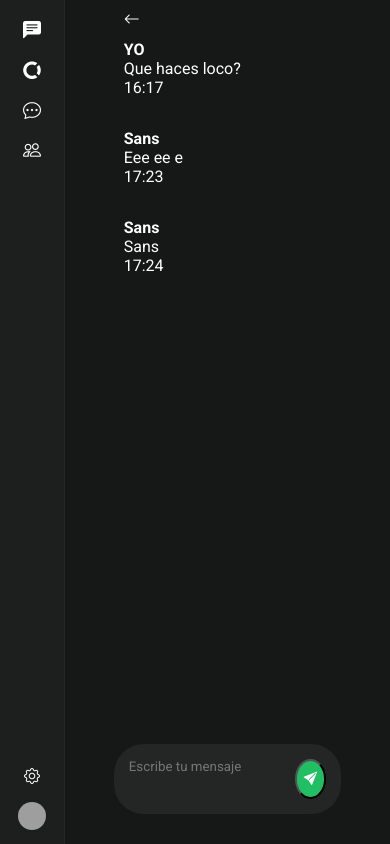
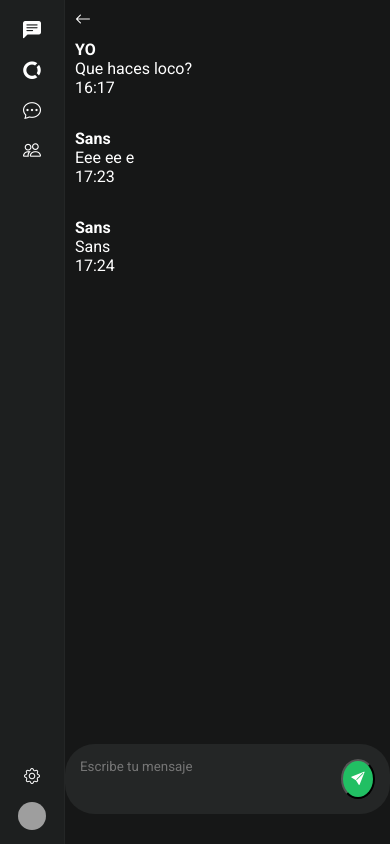
Before and after one commit to DalilaParis/UTN_TPfinal, a React (Vite) app: page /contacto/1 in a window 390 px wide. Built offline with nearby package versions, Linux system fonts and the light colour scheme; grey boxes are pictures that could not be loaded.

Commit message:
arreglo de problemas en los media queries

```diff
--- a/src/Screens/MessageScreen/messageScreen.css
+++ b/src/Screens/MessageScreen/messageScreen.css
@@ -6,7 +6,6 @@
     background-color: rgb(22, 23, 23);
     color: white;
     width: 100%;
-    justify-content: center;
 }
 
 .message-screen__contact-list-container{
@@ -136,10 +135,12 @@
   }
 
   .message-screen__messages-container{
+    width: 100%;
     flex-direction: column;
   }
 
   .message-screen__contact-list-container{
     display: none;
   }
+
 }
```
